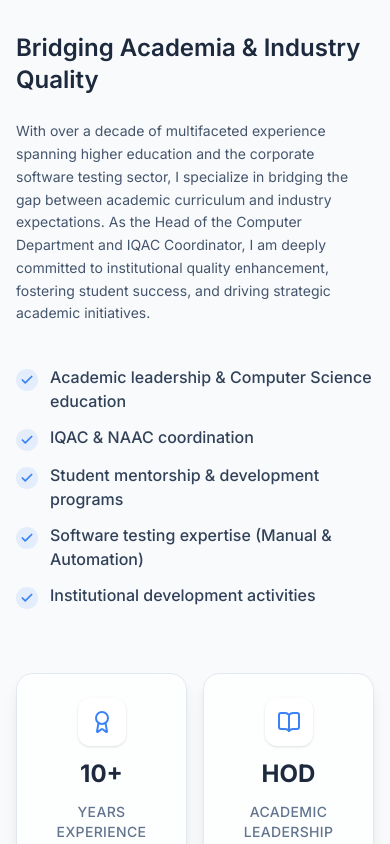
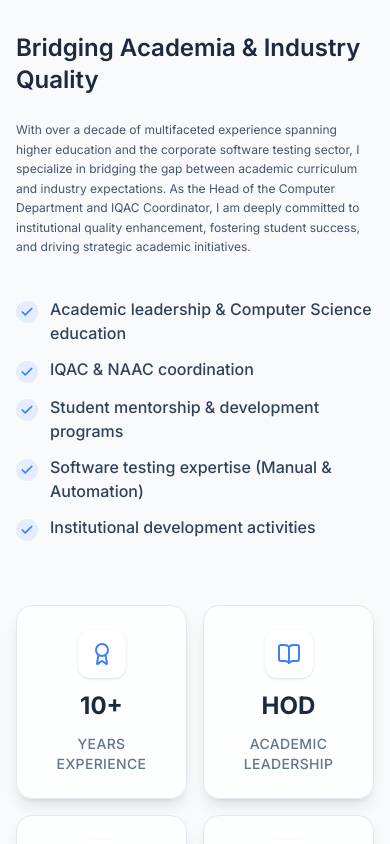
Before and after one commit to balaji3245/Asha-Dange-portfolio, a React (Vite) app: page / in a window 390 px wide. Shown: the part 1080-1924 px from the top of the page. Built offline with nearby package versions, Linux system fonts and the light colour scheme.

Commit message:
fix: reduce both long paragraph texts size on mobile

```diff
--- a/src/components/layout/Footer.jsx
+++ b/src/components/layout/Footer.jsx
@@ -16,7 +16,7 @@ export default function Footer() {
             <h3 className="text-2xl font-bold text-slate-800 dark:text-white mb-4">
               {name}
             </h3>
-            <p className="text-slate-500 dark:text-slate-400 max-w-md leading-relaxed">
+            <p className="text-xs md:text-base text-slate-500 dark:text-slate-400 max-w-md leading-relaxed">
               {tagline}
             </p>
           </div>
--- a/src/components/sections/About.jsx
+++ b/src/components/sections/About.jsx
@@ -45,7 +45,7 @@ export default function About() {
             <h3 className="text-2xl font-semibold text-slate-800 dark:text-slate-100">
               Bridging Academia & Industry Quality
             </h3>
-            <p className="text-sm md:text-lg text-slate-600 dark:text-slate-400 leading-relaxed">
+            <p className="text-xs md:text-lg text-slate-600 dark:text-slate-400 leading-relaxed">
               {summary}
             </p>
 
```
